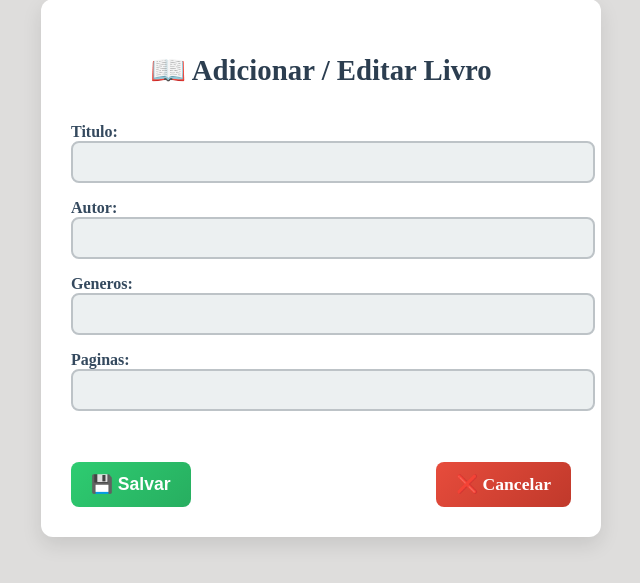
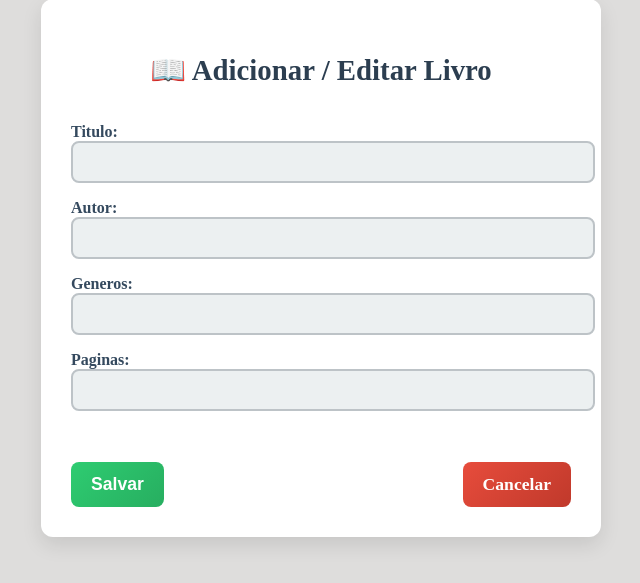
Before and after one commit to CeciliaCarol/BibliotecaVirtual, a Django app: page /livros/novo/ in a window 1280 px wide. Shown: the part 51-634 px from the top of the page, without its empty margins (319-959 px from the left). Run offline with Django 5.2, Linux system fonts and the light colour scheme; the visitor is signed in with stand-in values (Sample User, id 1).

Commit message:
Alteração do formulario para receber estilo

```diff
--- a/biblioteca/apps/livros/templates/livros/form.html
+++ b/biblioteca/apps/livros/templates/livros/form.html
@@ -11,8 +11,8 @@
             </div>
 
             <div class="form-actions">
-                <button type="submit" class="btn btn-save">💾 Salvar</button>
-                <a href="{% url 'listar_livros' %}" class="btn btn-cancel">❌ Cancelar</a>
+                <button type="submit" class="btn btn-save">Salvar</button>
+                <a href="{% url 'listar_livros' %}" class="btn btn-cancel">Cancelar</a>
             </div>
         </form>
     </div>
```
